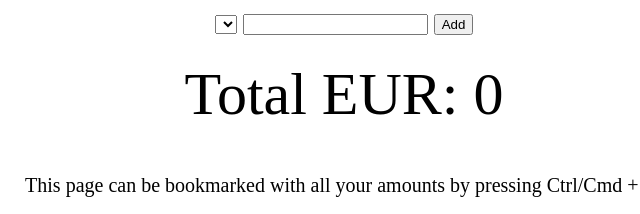
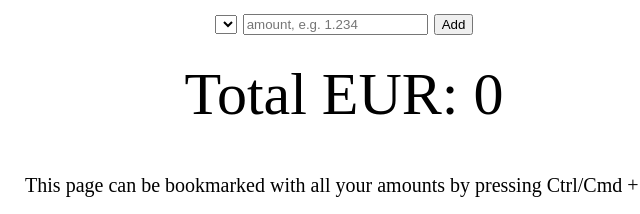
Before and after one commit to sepal/bitcoin-price, a plain HTML site: page index.html in a window 1280 px wide. Shown: the top 214 px of the page, 296-936 px from the left. Drawn offline with Linux system fonts and the light colour scheme; no server answers.

Commit message:
fix(html): Add amount placeholder text

```diff
--- a/index.html
+++ b/index.html
@@ -12,7 +12,7 @@
         <div class="add">
             <select id="add_coin">
             </select>
-            <input type="text" id="add_amount" name="add_amount">
+            <input type="text" id="add_amount" name="add_amount" placeholder="amount, e.g. 1.234">
             <input type="submit" id="add_submit" value="Add">
         </div>
         <div id="total_row" class="total">Total EUR:
```
